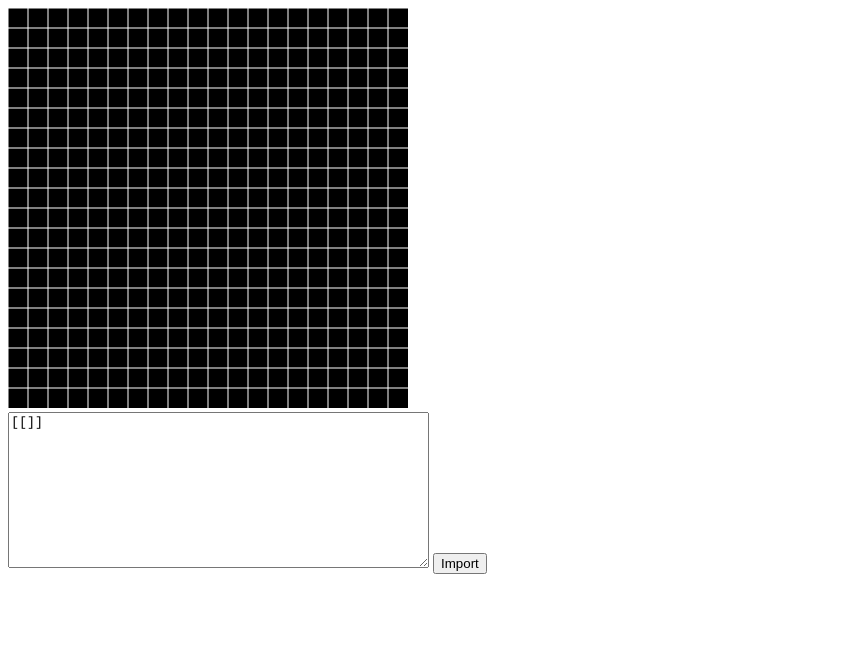
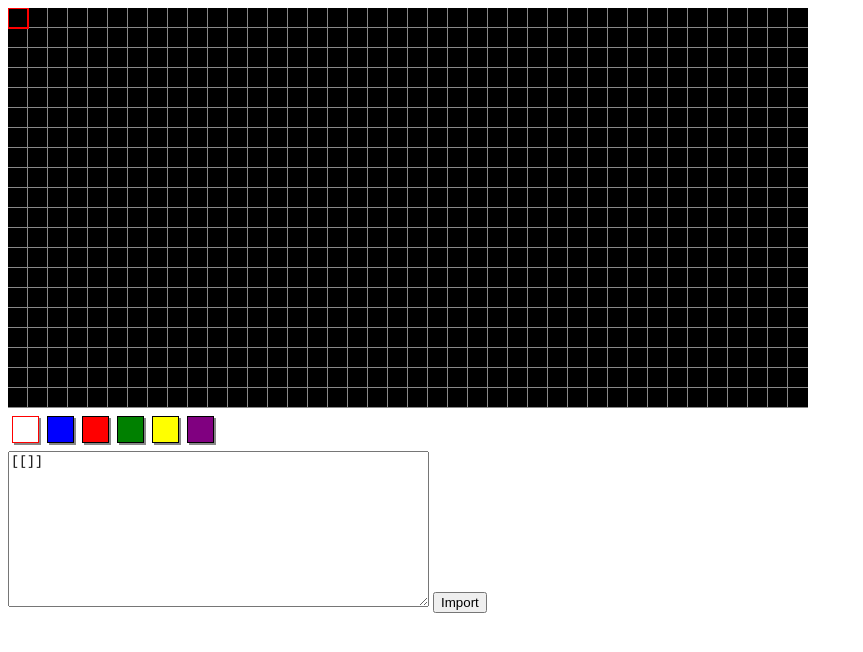
Before and after one commit to remvst/gridmaker, a website with bundled scripts: page index.html in a window 1280 px wide. Shown: the whole page, without its empty margins (0-863 px from the left). Built offline with nearby package versions, Linux system fonts and the light colour scheme.

Commit message:
Improve UX a lot

```diff
--- a/index.html
+++ b/index.html
@@ -11,6 +11,20 @@
         textarea {
             font-family: Courier;
         }
+
+        #color-picker div {
+            display: inline-block;
+            width: 25px;
+            height: 25px;
+            margin: 4px;
+            border: 1px solid black;
+            cursor: pointer;
+            box-shadow: 2px 2px 0px #888;
+        }
+
+        #color-picker div:hover, #color-picker div.selected {
+            border: 1px solid red;
+        }
         </style>
 
         <script src="dist/bundle.js"></script>
@@ -21,6 +35,8 @@
 
         <div id="canvas-container"></div>
 
+        <div id="color-picker"></div>
+
         <textarea id="export-textarea" cols="50" rows="10"></textarea>
 
         <button id="import-button">Import</button>
--- a/package.json
+++ b/package.json
@@ -4,7 +4,7 @@
   "description": "",
   "main": "index.js",
   "scripts": {
-    "test": "echo \"Error: no test specified\" && exit 1"
+    "build": "gulp"
   },
   "author": "",
   "license": "ISC",
--- a/src/config.js
+++ b/src/config.js
@@ -1,7 +1,7 @@
 'use strict';
 
 module.exports = {
-    'CANVAS_WIDTH': 400,
+    'CANVAS_WIDTH': 800,
     'CANVAS_HEIGHT': 400,
     'CELL_SIZE': 20
 };
--- a/src/index.js
+++ b/src/index.js
@@ -2,15 +2,37 @@
 
 const Config = require('./config');
 
-const COLORS = ['black', 'white', 'blue', 'red', 'green'];
+const COLORS = ['black', 'white', 'blue', 'red', 'green', 'yellow', 'purple'];
 const KEY_SEPARATOR = ',';
+
+const MOUSE = {
+    row: 0,
+    col: 0,
+    down: false,
+    erasing: false,
+};
+
+let CURRENT_VALUE = 0;
 
 window.addEventListener('DOMContentLoaded', () =>{
     const canvas = document.createElement('canvas');
     canvas.width = Config.CANVAS_WIDTH;
     canvas.height = Config.CANVAS_HEIGHT;
-    canvas.addEventListener('click', click, false);
+    canvas.addEventListener('mousedown', mousedown, false);
+    canvas.addEventListener('mousemove', mousemove, false);
+    canvas.addEventListener('mouseup', mouseup, false);
+    canvas.addEventListener('contextmenu', contextmenu, false);
     document.querySelector('#canvas-container').appendChild(canvas);
+
+    for (let i = 1 ; i < COLORS.length ; i++) {
+        const colorDiv = document.createElement('div');
+        colorDiv.style.backgroundColor = COLORS[i];
+        colorDiv.dataset.value = i;
+        colorDiv.addEventListener('click', () => setCurrentValue(i), false);
+        document.querySelector('#color-picker').appendChild(colorDiv);
+    }
+
+    setCurrentValue(1);
 
     const textArea = document.querySelector('#export-textarea');
 
@@ -54,6 +76,18 @@ window.addEventListener('DOMContentLoaded', () =>{
 
     render();
 
+    function setCurrentValue(value) {
+        CURRENT_VALUE = value;
+
+        for (const swatch of document.querySelectorAll('#color-picker div')) {
+            if (CURRENT_VALUE === parseInt(swatch.dataset.value)) {
+                swatch.classList.add('selected');
+            } else {
+                swatch.classList.remove('selected');
+            }
+        }
+    }
+
     function render() {
         ctx.fillStyle = '#000';
         ctx.fillRect(0, 0, canvas.width, canvas.height);
@@ -66,12 +100,22 @@ window.addEventListener('DOMContentLoaded', () =>{
 
     function renderGrid() {
         ctx.save();
-        ctx.globalAlpha = 0.5;
-        ctx.fillStyle = '#fff';
+        ctx.fillStyle = '#888';
         for (let i = 0 ; i < Math.max(rows, cols) ; i++) {
-            ctx.fillRect(0, i * Config.CELL_SIZE - 1, Config.CANVAS_WIDTH, 2);
-            ctx.fillRect(i * Config.CELL_SIZE - 1, 0, 2, Config.CANVAS_WIDTH);
+            ctx.fillRect(0, i * Config.CELL_SIZE - 1, Config.CANVAS_WIDTH, 1);
+            ctx.fillRect(i * Config.CELL_SIZE - 1, 0, 1, Config.CANVAS_WIDTH);
         }
+        ctx.restore();
+
+        ctx.save();
+        ctx.strokeStyle = '#f00';
+        ctx.lineWidth = 2;
+        ctx.strokeRect(
+            MOUSE.col * Config.CELL_SIZE,
+            MOUSE.row * Config.CELL_SIZE,
+            Config.CELL_SIZE,
+            Config.CELL_SIZE,
+        );
         ctx.restore();
     }
 
@@ -89,16 +133,32 @@ window.addEventListener('DOMContentLoaded', () =>{
         }
     }
 
-    function click(event) {
+    function contextmenu(e) {
+        e.preventDefault();
+    }
+
+    function mousedown(e) {
+        MOUSE.down = true;
+        MOUSE.erasing = e.which === 3;
+        mousemove(e);
+    }
+
+    function mouseup() {
+        MOUSE.down = null;
+    }
+
+    function mousemove(event) {
         const rect = canvas.getBoundingClientRect();
 
         const x = canvas.width * ((event.pageX - rect.left) / rect.width);
         const y = canvas.height * ((event.pageY - rect.top) / rect.height);
 
-        const row = Math.floor(y / Config.CELL_SIZE) + startRow;
-        const col = Math.floor(x / Config.CELL_SIZE) + startCol;
+        MOUSE.row = Math.floor(y / Config.CELL_SIZE) + startRow;
+        MOUSE.col = Math.floor(x / Config.CELL_SIZE) + startCol;
 
-        setValue(row, col, (getValue(row, col) + 1) % COLORS.length);
+        if (MOUSE.down) {
+            setValue(MOUSE.row, MOUSE.col, MOUSE.erasing ? 0 : CURRENT_VALUE);
+        }
 
         render();
     }
```
